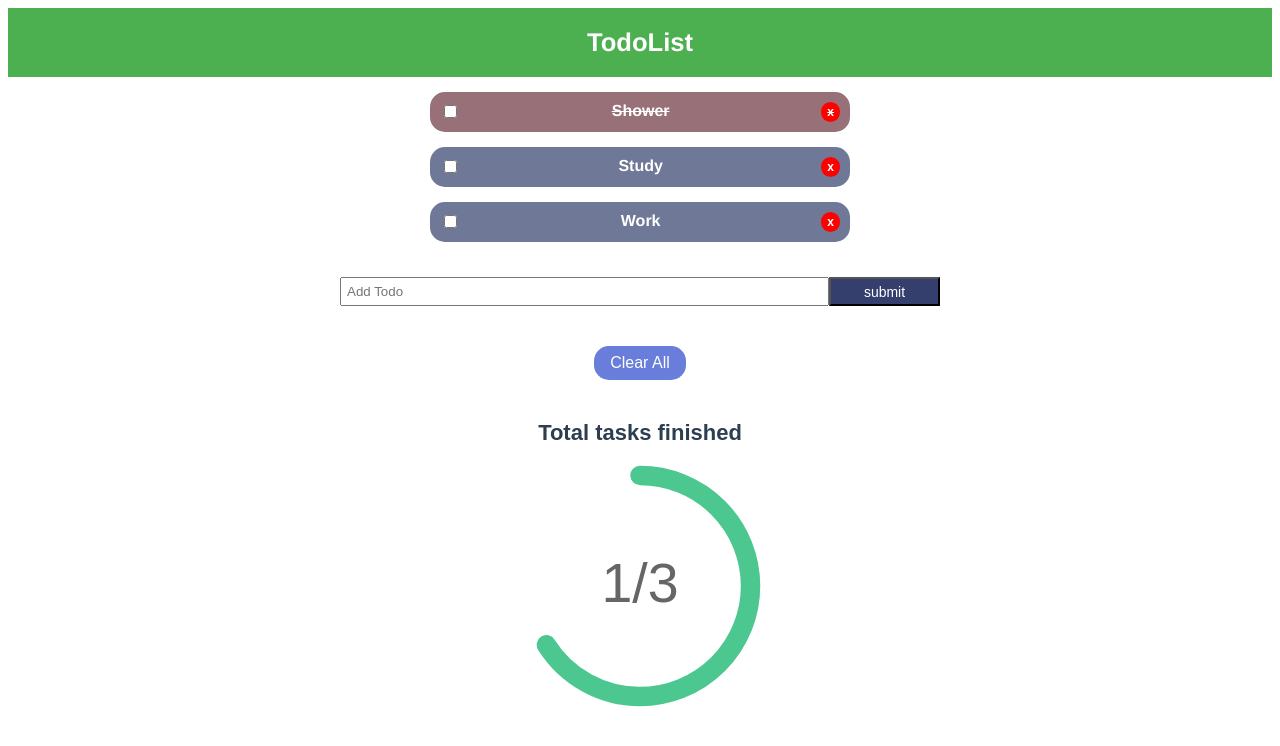
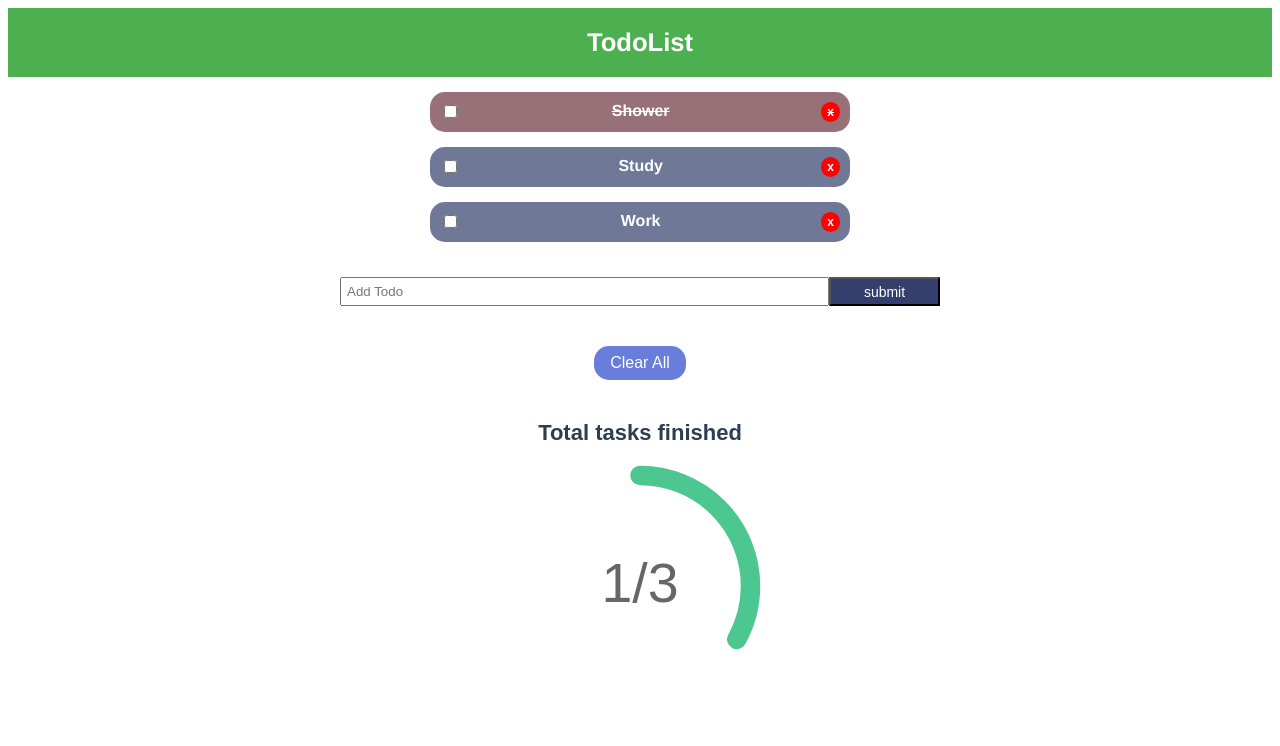
Before and after one commit to frontendops/vue-js-todo-app, a Vue app: page / in a window 1280 px wide. Shown: the top 746 px of the page. Built offline with nearby package versions, Linux system fonts and the light colour scheme.

Commit message:
added functionality to circle percentage

```diff
--- a/src/components/TotalTasks.vue
+++ b/src/components/TotalTasks.vue
@@ -1,10 +1,10 @@
 <template>
-  <div class="task-container">
+  <div class="task-container" :key="total">
     <div class="title">Total tasks finished</div>
     <svg viewBox="0 0 36 36" class="circular-chart">
       <path
         class="circle"
-        stroke-dasharray="66 100"
+        v-bind:stroke-dasharray="stroke"
         d="M18 2.0845
       a 15.9155 15.9155 0 0 1 0 31.831
       a 15.9155 15.9155 0 0 1 0 -31.831"
@@ -19,7 +19,18 @@ export default {
   name: "TotalTasks",
   props: ["total", "finished"],
   data() {
-    return {};
+    return {
+      stroke: `${(this.finished / this.total).toFixed(2) * 100} 100`
+    };
+  },
+  methods: {},
+  watch: {
+    finished: function() {
+      this.stroke = `${(this.finished / this.total).toFixed(2) * 100} 100`;
+    },
+    total: function() {
+      this.stroke = `${(this.finished / this.total).toFixed(2) * 100} 100`;
+    }
   }
 };
 </script>
```
Also changed, not shown: src/App.vue (+17 -0 lines).
